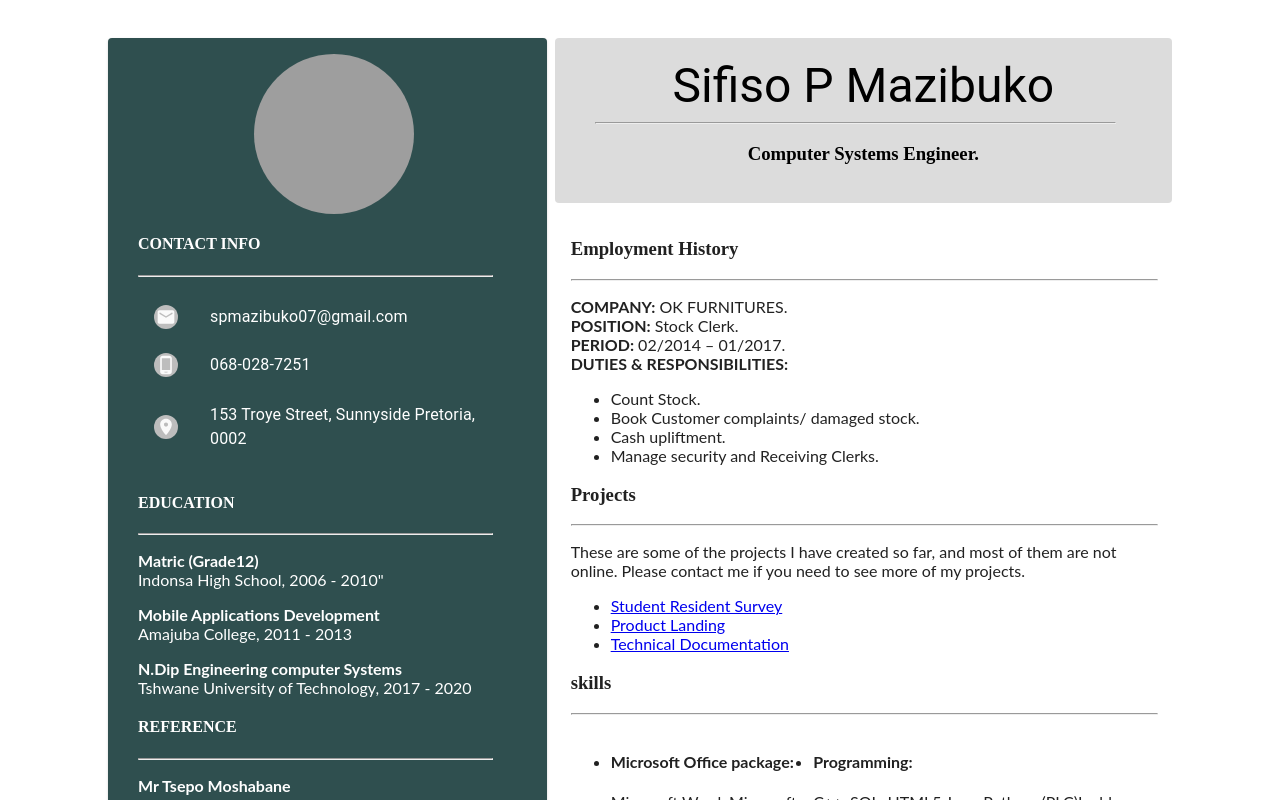
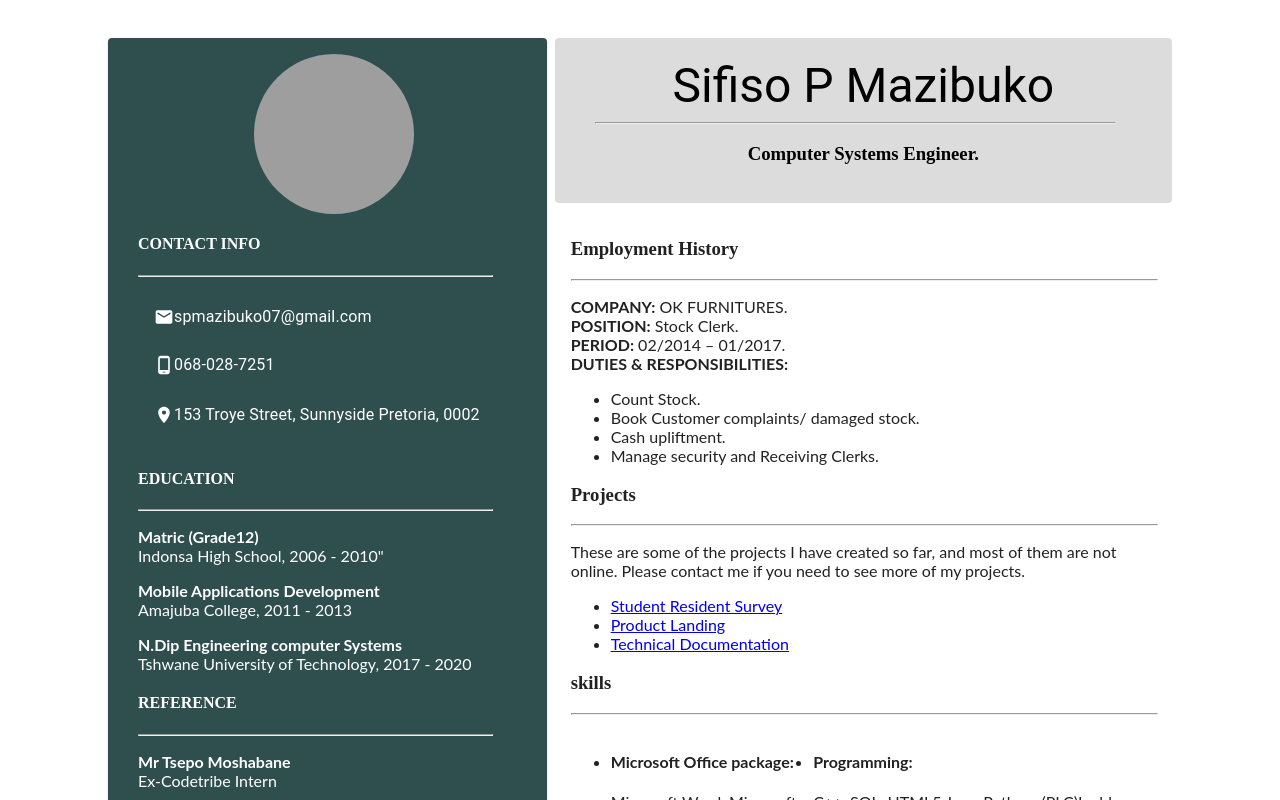
Before and after one commit to SPMazibuko/React-CV, a React (Create React App) app: page / in a window 1280 px wide. Shown: the top 800 px of the page. Built offline with nearby package versions, Linux system fonts and the light colour scheme; grey boxes are pictures that could not be loaded.

Commit message:
1 file modified

```diff
--- a/src/App.js
+++ b/src/App.js
@@ -60,27 +60,27 @@ export default function App() {
               <hr style={{width:"90%",textAlign:"left",marginLeft:"0"}}/>
               <List >
       <ListItem>
-        <ListItemAvatar >
-          <Avatar className={classes.small}>
+
+
           <EmailRoundedIcon fontSize="small"/>
-          </Avatar>
-        </ListItemAvatar>
+
+
         <ListItemText primary="spmazibuko07@gmail.com"/>
       </ListItem>
       <ListItem>
-        <ListItemAvatar>
-          <Avatar className={classes.small}>
+
+
             <PhoneAndroidRoundedIcon fontSize="small"/>
-          </Avatar>
-        </ListItemAvatar>
+
+
         <ListItemText primary="068-028-7251" />
       </ListItem>
       <ListItem>
-        <ListItemAvatar>
-          <Avatar className={classes.small}>
+
+
             <LocationOnRoundedIcon fontSize="small"/>
-          </Avatar>
-        </ListItemAvatar>
+
+
         <ListItemText primary="153 Troye Street, Sunnyside
 Pretoria, 0002" secondary="" />
       </ListItem>
```
